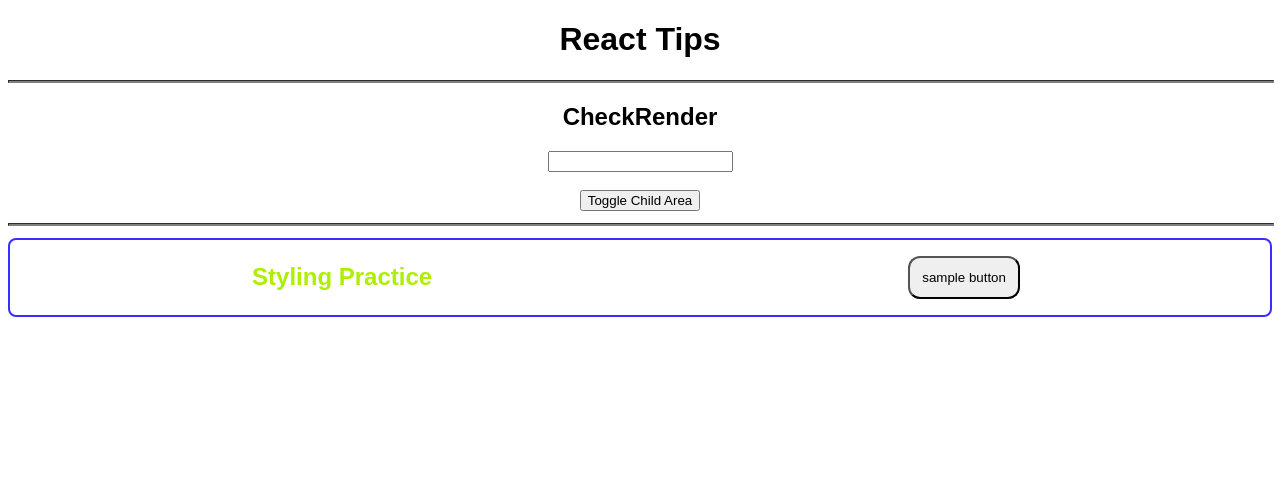
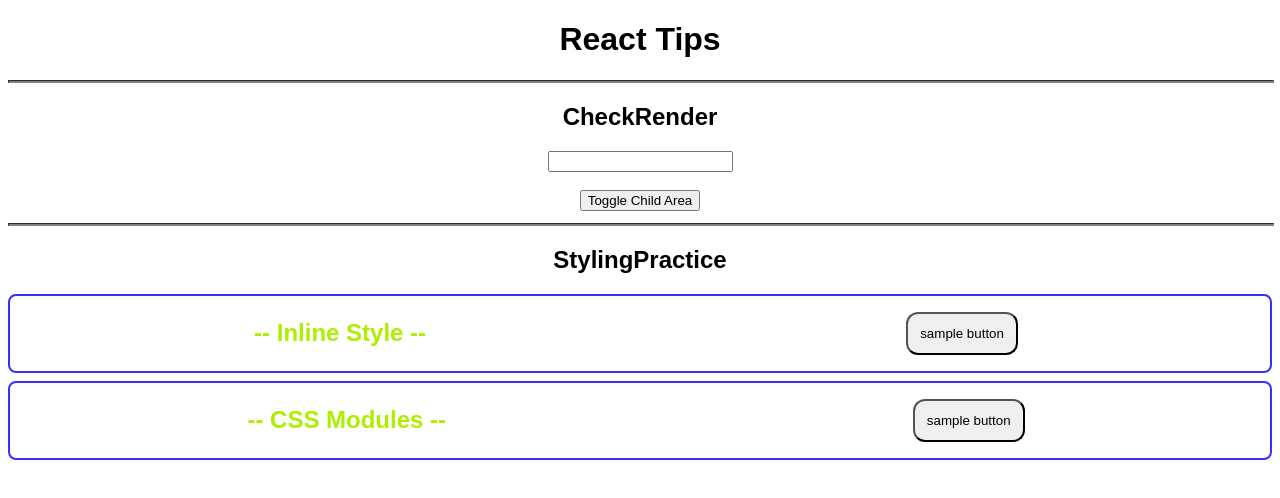
Before and after one commit to sota0121/codesandbox-react-tips, a React (Create React App) app: page / in a window 1280 px wide. Shown: the top 498 px of the page. Built offline with nearby package versions, Linux system fonts and the light colour scheme.

Commit message:
add CssModule pattern

```diff
--- /dev/null
+++ b/src/components/StylingPractice/CssModules.jsx
@@ -0,0 +1,11 @@
+import React from "react";
+import classes from "./CssModules.module.scss";
+
+export const CssModules = () => {
+  return (
+    <div className={classes.container}>
+      <h2 className={classes.title}>-- CSS Modules --</h2>
+      <button className={classes.button}>sample button</button>
+    </div>
+  );
+};
--- /dev/null
+++ b/src/components/StylingPractice/CssModules.module.scss
@@ -0,0 +1,20 @@
+.container {
+  border: solid 2px #392eff;
+  border-radius: 8px;
+  margin: 8px 0;
+  padding: 8px;
+  display: flex;
+  justify-content: space-around;
+  align-items: center;
+}
+
+.title {
+  margin: 0;
+  color: #aeee00;
+}
+
+.button {
+  border-radius: 12px;
+  margin: 8px;
+  padding: 12px;
+}
--- /dev/null
+++ b/src/components/StylingPractice/InlineStyle.jsx
@@ -0,0 +1,29 @@
+import React from "react";
+
+export const InlineStyle = (props) => {
+  const containerStyle = {
+    border: "solid 2px #392eff",
+    borderRadius: "8px",
+    margin: "8px 0",
+    padding: "8px",
+    display: "flex",
+    justifyContent: "space-around",
+    alignItems: "center"
+  };
+  const titleStyle = {
+    margin: "0",
+    color: "#aeee00"
+  };
+  const buttonStyle = {
+    borderRadius: "12px",
+    margin: "8px",
+    padding: "12px"
+  };
+
+  return (
+    <div style={containerStyle}>
+      <h2 style={titleStyle}>-- Inline Style --</h2>
+      <button style={buttonStyle}>sample button</button>
+    </div>
+  );
+};
--- a/src/components/StylingPractice/StylingPractice.jsx
+++ b/src/components/StylingPractice/StylingPractice.jsx
@@ -1,29 +1,14 @@
 import React from "react";
-import "./StylingPractice.css";
+
+import { InlineStyle } from "./InlineStyle";
+import { CssModules } from "./CssModules";
 
 export const StylingPractice = (props) => {
-  const containerStyle = {
-    border: "solid 2px #392eff",
-    borderRadius: "8px",
-    padding: "8px",
-    display: "flex",
-    justifyContent: "space-around",
-    alignItems: "center"
-  };
-  const titleStyle = {
-    margin: "0",
-    color: "#aeee00"
-  };
-  const buttonStyle = {
-    borderRadius: "12px",
-    margin: "8px",
-    padding: "12px"
-  };
-
   return (
-    <div style={containerStyle}>
-      <h2 style={titleStyle}>Styling Practice</h2>
-      <button style={buttonStyle}>sample button</button>
-    </div>
+    <>
+      <h2>StylingPractice</h2>
+      <InlineStyle />
+      <CssModules />
+    </>
   );
 };
```
Also changed, not shown: src/components/StylingPractice/StylingPractice.css (deleted).
